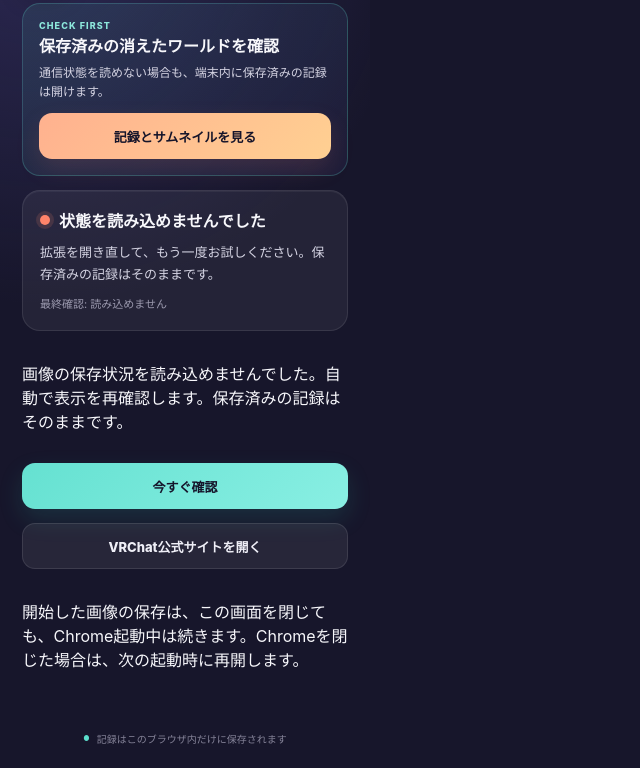
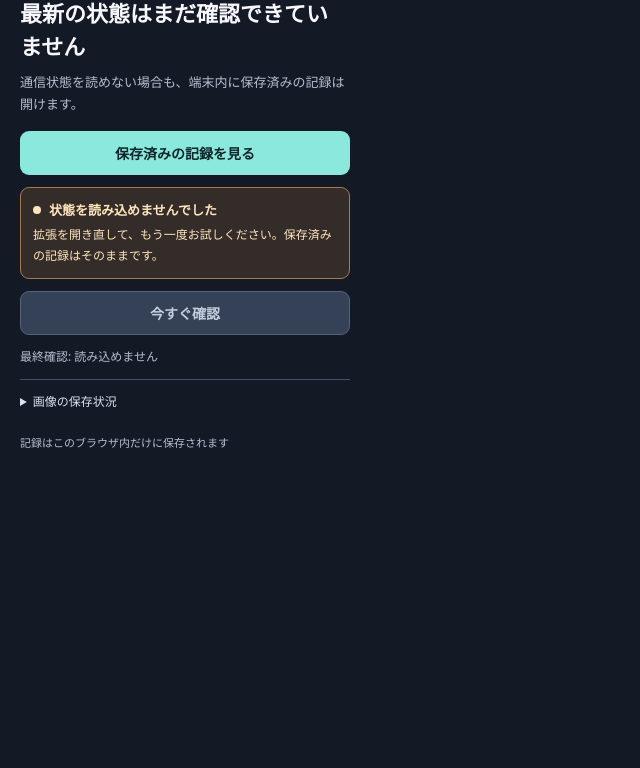
Before and after one commit to Na2ki-BB/vrc_favworld_check, a website with bundled scripts: page extension/popup.html in a window 1280 px wide. Shown: the part 77-845 px from the top of the page, without its empty margins (0-640 px from the left). After the commit the page ends 800 px from the top, so only its background shows below. Built offline with nearby package versions, Linux system fonts and the light colour scheme.

Commit message:
ポップアップの操作と状態表示を簡素化する
前回の観測結果と保存済みの名前・画像への導線を優先する。
ログイン導線は必要時のみ表示し、画像保存状況を折りたたみに整理する。
エラーと確認待ちは表示を維持し、処理中の二重操作を抑止する。

```diff
--- a/extension/popup.html
+++ b/extension/popup.html
@@ -9,48 +9,34 @@
   <body>
     <main class="popup-shell">
       <header class="brand">
-        <img src="icons/icon48.png" width="44" height="44" alt="">
-        <div>
-          <p class="eyebrow">VRC FAVORITE WORLD HISTORY</p>
-          <h1>お気に入り記録</h1>
-        </div>
+        <img src="icons/icon48.png" width="32" height="32" alt="">
+        <h1>お気に入りワールド記録</h1>
       </header>
 
       <section id="attention-card" class="attention-card" aria-live="polite">
-        <p class="eyebrow">CHECK FIRST</p>
-        <strong id="attention-title">消えたワールドを確認</strong>
-        <p id="attention-detail">保存済みの名前と画像をすぐ確認できます。</p>
-        <button id="dashboard-button" class="button button-attention" type="button">
-          記録とサムネイルを見る
-        </button>
+        <h2 id="attention-title">保存済みの状態を確認しています</h2>
+        <p id="attention-detail">しばらくお待ちください。</p>
+        <button id="dashboard-button" class="button button-primary" type="button">名前と画像を見る</button>
       </section>
 
-      <section class="status-card" aria-live="polite">
+      <section id="status-card" class="status-card" aria-live="polite" hidden>
         <div class="status-line">
           <span id="status-dot" class="status-dot is-idle" aria-hidden="true"></span>
           <strong id="status-title">状態を確認しています</strong>
         </div>
         <p id="status-detail">しばらくお待ちください。</p>
-        <p id="last-sync" class="muted">最終確認: まだありません</p>
       </section>
 
-      <p id="thumbnail-progress" class="muted" role="status" hidden></p>
-
-      <button id="sync-button" class="button button-primary" type="button">
-        今すぐ確認
-      </button>
-      <button id="login-button" class="button button-secondary" type="button">
-        VRChat公式サイトを開く
-      </button>
-
-      <p class="muted">開始した画像の保存は、この画面を閉じても、Chrome起動中は続きます。Chromeを閉じた場合は、次の起動時に再開します。</p>
-
+      <button id="login-button" class="button button-secondary" type="button" hidden>VRChat公式サイトを開く</button>
+      <button id="sync-button" class="button button-secondary" type="button" disabled>今すぐ確認</button>
+      <p id="last-sync" class="muted">最終確認: まだありません</p>
       <p id="action-message" class="action-message" role="status"></p>
 
-      <footer>
-        <span class="privacy-mark" aria-hidden="true">●</span>
-        記録はこのブラウザ内だけに保存されます
-      </footer>
+      <details class="record-status">
+        <summary>画像の保存状況</summary>
+        <p id="thumbnail-progress" class="muted" role="status" hidden></p>
+      </details>
+      <footer>記録はこのブラウザ内だけに保存されます</footer>
     </main>
     <script type="module" src="popup.js"></script>
   </body>
--- a/extension/popup.js
+++ b/extension/popup.js
@@ -7,6 +7,7 @@ import {
   normalizeCommandResponse,
   normalizeStatusResponse,
   presentStatus,
+  presentWorldOverview,
   presentThumbnailProgress
 } from "./lib/ui.js";
 
@@ -16,9 +17,12 @@ let statusRequest = 0;
 /** @type {number | null} */
 let lastKnownThumbnailSavedCount = null;
 let statusPolling = false;
+let syncInFlight = false;
+let lastKnownSyncing = false;
 /** @type {Promise<void> | null} */
 let statusInFlight = null;
 
+const statusCard = requiredElement("status-card");
 const statusDot = requiredElement("status-dot");
 const statusTitle = requiredElement("status-title");
 const statusDetail = requiredElement("status-detail");
@@ -69,12 +73,25 @@ async function readStatus() {
   thumbnailProgress.textContent = presentThumbnailProgress(status.thumbnailProgress, { savedCount: status.thumbnailSavedCount, hasProfile: status.activeProfileId !== null });
   thumbnailProgress.hidden = thumbnailProgress.textContent.length === 0;
   const presentation = presentStatus(status);
+  const hasBaseline = status.activeProfileId !== null && status.lastSuccessfulSyncAt !== null;
+  const overview = presentWorldOverview(status, {hasProfile: status.activeProfileId !== null});
+  const attentionCount = Math.max(status.attentionWorldCount, status.unavailableCount, status.missingCount);
+  const hasAttention = attentionCount > 0;
+  attentionCard.classList.toggle("is-alert", hasAttention);
+  attentionTitle.textContent = overview.title;
+  attentionDetail.textContent = hasAttention
+    ? "保存済みの名前と画像で確認できます。削除・非公開・手動解除の区別はできません。"
+    : !hasBaseline
+      ? "公式サイトでログインしてから「今すぐ確認」を押してください。記録前に消えたワールドは復元できません。"
+      : status.syncing
+        ? "前回の記録を表示しています。この画面を閉じても確認は続きます。"
+        : "前回の確認結果です。保存済みの記録は下のボタンから開けます。";
+  dashboardButton.textContent = hasAttention ? "名前と画像を見る" : "保存済みの記録を見る";
+  dashboardButton.className = `button ${hasBaseline ? "button-primary" : "button-secondary"}`;
+
+  statusCard.hidden = !status.syncing && presentation.tone !== "error" && status.pendingProbeCount === 0 && status.favoriteGroupStatus !== "stale";
   const operationalPresentation = presentation.tone === "attention"
-    ? {
-        tone: "ready",
-        title: "前回の確認は完了しています",
-        detail: "保存済みの要確認ワールドは、上のボタンから確認できます。"
-      }
+    ? {tone: "ready", title: "前回の確認は完了しています", detail: status.pendingProbeCount > 0 ? `個別確認待ちが${status.pendingProbeCount.toLocaleString("ja-JP")}件あります。` : "保存済みの記録を表示しています。"}
     : presentation;
   statusDot.className = `status-dot is-${operationalPresentation.tone}`;
   statusTitle.textContent = operationalPresentation.title;
@@ -82,32 +99,15 @@ async function readStatus() {
     ? " お気に入りリスト名は、前回確認できた名前を表示しています。"
     : "";
   statusDetail.textContent = `${operationalPresentation.detail}${groupNameWarning}`;
-  lastSync.textContent =
-    status.lastSuccessfulSyncAt === null
-      ? "最終確認: まだありません"
-      : `最終確認: ${formatDateTime(status.lastSuccessfulSyncAt)}`;
-  syncButton.disabled = status.syncing;
-  syncButton.textContent = status.syncing ? "確認しています…" : "今すぐ確認";
-  const attentionCount = Math.max(
-    status.attentionWorldCount,
-    status.unavailableCount,
-    status.missingCount
-  );
-  const hasAttention = attentionCount > 0;
-  attentionCard.classList.toggle("is-alert", hasAttention);
-  if (status.unavailableCount > 0) {
-    attentionTitle.textContent = `要確認のワールドが${attentionCount.toLocaleString("ja-JP")}件あります`;
-    attentionDetail.textContent = `現在アクセス不可${status.unavailableCount.toLocaleString("ja-JP")}件を最優先で表示します。保存済みの名前と画像を確認できます。`;
-    dashboardButton.textContent = "記録とサムネイルを見る";
-  } else if (hasAttention) {
-    attentionTitle.textContent = `お気に入り一覧から外れたワールドが${attentionCount.toLocaleString("ja-JP")}件あります`;
-    attentionDetail.textContent = "手動でお気に入り解除した場合も含まれます。保存済みの情報を確認できます。";
-    dashboardButton.textContent = "記録とサムネイルを見る";
-  } else {
-    attentionTitle.textContent = "現在、消えた可能性のあるワールドはありません";
-    attentionDetail.textContent = "ここからいつでも、保存済みの名前・画像・状態を確認できます。";
-    dashboardButton.textContent = "記録とサムネイルを見る";
-  }
+  lastSync.textContent = status.lastSuccessfulSyncAt === null
+    ? "最終確認: まだありません"
+    : `最終確認: ${formatDateTime(status.lastSuccessfulSyncAt)}`;
+  lastKnownSyncing = status.syncing;
+  syncButton.disabled = status.syncing || syncInFlight;
+  syncButton.textContent = syncButton.disabled ? "確認しています…" : "今すぐ確認";
+  syncButton.className = `button ${hasBaseline ? "button-secondary" : "button-primary"}`;
+  loginButton.hidden = status.syncing || (hasBaseline && !status.authRequired);
+
 }
 
 function showUnavailableStatus() {
@@ -115,17 +115,20 @@ function showUnavailableStatus() {
   const saved = lastKnownThumbnailSavedCount === null ? "" : `保存済み画像${lastKnownThumbnailSavedCount.toLocaleString("ja-JP")}件。`;
   thumbnailProgress.textContent = `${saved}画像の保存状況を読み込めませんでした。自動で表示を再確認します。保存済みの記録はそのままです。`;
   thumbnailProgress.hidden = false;
+  statusCard.hidden = false;
   statusDot.className = "status-dot is-error";
   statusTitle.textContent = "状態を読み込めませんでした";
   statusDetail.textContent = "拡張を開き直して、もう一度お試しください。保存済みの記録はそのままです。";
   lastSync.textContent = "最終確認: 読み込めません";
   attentionCard.classList.remove("is-alert");
-  attentionTitle.textContent = "保存済みの消えたワールドを確認";
+  attentionTitle.textContent = "最新の状態はまだ確認できていません";
   attentionDetail.textContent = "通信状態を読めない場合も、端末内に保存済みの記録は開けます。";
-  dashboardButton.textContent = "記録とサムネイルを見る";
+  dashboardButton.textContent = "保存済みの記録を見る";
 }
 
 syncButton.addEventListener("click", async () => {
+  if (syncInFlight || lastKnownSyncing) return;
+  syncInFlight = true;
   syncButton.disabled = true;
   syncButton.textContent = "確認しています…";
   actionMessage.textContent = "VRChatのお気に入りを確認しています。";
@@ -143,8 +146,10 @@ syncButton.addEventListener("click", async () => {
   } catch {
     actionMessage.textContent = "確認を開始できませんでした。拡張を開き直して、もう一度お試しください。";
     showUnavailableStatus();
-    syncButton.disabled = false;
-    syncButton.textContent = "今すぐ確認";
+  } finally {
+    syncInFlight = false;
+    syncButton.disabled = lastKnownSyncing;
+    syncButton.textContent = lastKnownSyncing ? "確認しています…" : "今すぐ確認";
   }
 });
 
--- a/extension/styles/popup.css
+++ b/extension/styles/popup.css
@@ -1,233 +1,143 @@
 :root {
   color-scheme: dark;
-  font-family: Inter, "Noto Sans JP", "Yu Gothic UI", system-ui, sans-serif;
-  background: #17162b;
-  color: #f7f7fb;
+  font-family: "Noto Sans JP", "Yu Gothic UI", system-ui, sans-serif;
+  color: #f6f6fb;
+  background: #131925;
 }
-
 * {
   box-sizing: border-box;
 }
-
+[hidden] {
+  display: none !important;
+}
 body {
   width: 370px;
-  min-height: 560px;
   margin: 0;
-  background:
-    radial-gradient(circle at 10% 0%, rgb(82 75 157 / 35%), transparent 42%),
-    #17162b;
 }
-
 button {
   font: inherit;
 }
-
 .popup-shell {
   display: grid;
-  gap: 14px;
-  padding: 22px;
+  gap: 12px;
+  padding: 20px;
 }
-
 .brand {
   display: flex;
   align-items: center;
-  gap: 12px;
+  gap: 10px;
 }
-
 .brand img {
-  border-radius: 14px;
-  box-shadow: 0 8px 24px rgb(0 0 0 / 28%);
+  border-radius: 8px;
 }
-
-.eyebrow {
-  margin: 0 0 3px;
-  color: #8de8dc;
-  font-size: 9px;
-  font-weight: 800;
-  letter-spacing: 0.12em;
-}
-
 h1 {
   margin: 0;
-  font-size: 20px;
-  letter-spacing: 0.02em;
+  font-size: 16px;
 }
-
-.attention-card {
-  padding: 16px;
-  border: 1px solid rgb(91 222 204 / 24%);
-  border-radius: 18px;
-  background: linear-gradient(135deg, rgb(91 222 204 / 10%), rgb(82 75 157 / 12%));
-}
-
-.attention-card.is-alert {
-  border-color: rgb(255 132 106 / 36%);
-  background: linear-gradient(135deg, rgb(255 132 106 / 15%), rgb(108 58 88 / 12%));
-}
-
-.attention-card.is-alert .eyebrow {
-  color: #ffb09d;
-}
-
-.attention-card > strong {
-  display: block;
-  font-size: 16px;
+h2 {
+  margin: 0 0 8px;
+  font-size: 22px;
   line-height: 1.5;
 }
-
-.attention-card > p:not(.eyebrow) {
-  margin: 6px 0 12px;
-  color: #d5d4e3;
-  font-size: 12px;
-  line-height: 1.55;
+p {
+  overflow-wrap: anywhere;
+  line-height: 1.7;
 }
-
+.attention-card {
+  margin-top: 10px;
+}
+.attention-card.is-alert h2 {
+  color: #ffcfb8;
+}
+.attention-card > p {
+  margin: 0 0 16px;
+  color: #b5bfd0;
+  font-size: 13px;
+}
+.button {
+  width: 100%;
+  min-height: 44px;
+  padding: 10px 14px;
+  border: 1px solid transparent;
+  border-radius: 9px;
+  font-size: 14px;
+  font-weight: 750;
+  cursor: pointer;
+}
+.button-primary {
+  color: #10252a;
+  background: #8ae9dc;
+}
+.button-secondary {
+  color: #f6f6fb;
+  background: #344157;
+  border-color: #60708a;
+}
+.button:hover:not(:disabled) {
+  filter: brightness(1.1);
+}
+.button:disabled {
+  color: #c4cede;
+  background: #344157;
+  border-color: #53637c;
+  cursor: wait;
+}
+.button:focus-visible, summary:focus-visible {
+  outline: 3px solid #ffd48a;
+  outline-offset: 3px;
+}
 .status-card {
-  min-height: 132px;
-  padding: 17px;
-  border: 1px solid rgb(255 255 255 / 9%);
-  border-radius: 18px;
-  background: rgb(255 255 255 / 6%);
-  box-shadow: inset 0 1px rgb(255 255 255 / 5%);
+  padding: 12px;
+  border: 1px solid #a37b4d;
+  border-radius: 9px;
+  color: #ffe5bd;
+  background: #342c29;
 }
-
 .status-line {
   display: flex;
   align-items: center;
-  gap: 9px;
+  gap: 8px;
+  font-size: 13px;
 }
-
 .status-dot {
-  width: 10px;
-  height: 10px;
-  border-radius: 999px;
-  background: #9ca3af;
-  box-shadow: 0 0 0 4px rgb(156 163 175 / 13%);
+  width: 8px;
+  height: 8px;
+  flex-shrink: 0;
+  border-radius: 50%;
+  background: currentColor;
 }
-
-.status-dot.is-ready {
-  background: #5bdecc;
-  box-shadow: 0 0 0 4px rgb(91 222 204 / 14%);
+.status-card p {
+  margin: 6px 0 0;
+  font-size: 12px;
 }
-
-.status-dot.is-working {
-  background: #f7c76f;
-  box-shadow: 0 0 0 4px rgb(247 199 111 / 14%);
-  animation: pulse 1.35s ease-in-out infinite;
+.muted {
+  margin: 0;
+  color: #b5bfd0;
+  font-size: 12px;
 }
-
-.status-dot.is-attention {
-  background: #ff9b74;
-  box-shadow: 0 0 0 4px rgb(255 155 116 / 18%);
+.action-message {
+  margin: 0;
+  color: #ffd0bf;
+  font-size: 12px;
 }
-
-.status-dot.is-error {
-  background: #ff846a;
-  box-shadow: 0 0 0 4px rgb(255 132 106 / 14%);
+.action-message:empty {
+  display: none;
 }
-
-.status-card p {
-  margin: 10px 0 0;
-  color: #d5d4e3;
-  font-size: 13px;
-  line-height: 1.65;
+.record-status {
+  border-top: 1px solid #41516a;
 }
-
-.status-card .muted {
-  color: #9c9aaf;
-  font-size: 11px;
-}
-
-.button {
-  width: 100%;
-  min-height: 46px;
-  border: 0;
-  border-radius: 13px;
-  font-size: 13px;
-  font-weight: 800;
-  cursor: pointer;
-  transition: transform 120ms ease, filter 120ms ease;
-}
-
-.button:hover:not(:disabled) {
-  filter: brightness(1.06);
-  transform: translateY(-1px);
-}
-
-.button:focus-visible,
-.text-button:focus-visible {
-  outline: 3px solid rgb(91 222 204 / 46%);
-  outline-offset: 2px;
-}
-
-.button:disabled {
-  cursor: wait;
-  opacity: 0.58;
-}
-
-.button-primary {
-  color: #15142a;
-  background: linear-gradient(135deg, #65e1d1, #89efe3);
-  box-shadow: 0 10px 25px rgb(50 193 177 / 15%);
-}
-
-.button-secondary {
-  border: 1px solid rgb(255 255 255 / 10%);
-  color: #efeff7;
-  background: rgb(255 255 255 / 7%);
-}
-
-.button-attention {
-  color: #15142a;
-  background: linear-gradient(135deg, #ffb18f, #ffd092);
-  box-shadow: 0 10px 25px rgb(255 132 106 / 13%);
-}
-
-.text-button {
-  display: flex;
-  justify-content: center;
-  gap: 8px;
-  border: 0;
-  color: #bdbbd2;
-  background: transparent;
+.record-status summary {
+  padding: 12px 0;
+  color: #d9e4f2;
   font-size: 12px;
   cursor: pointer;
 }
-
-.action-message {
-  min-height: 18px;
-  margin: -5px 0 0;
-  color: #ffc4b7;
+footer {
+  color: #b5bfd0;
   font-size: 11px;
-  line-height: 1.5;
-  text-align: center;
 }
-
-footer {
-  display: flex;
-  justify-content: center;
-  align-items: center;
-  gap: 7px;
-  padding-top: 3px;
-  color: #858398;
-  font-size: 10px;
-}
-
-.privacy-mark {
-  color: #5bdecc;
-  font-size: 7px;
-}
-
-@keyframes pulse {
-  50% {
-    opacity: 0.45;
-    transform: scale(0.8);
+@media (forced-colors: active) {
+  .button {
+    border: 1px solid ButtonText;
   }
 }
-
-@media (prefers-reduced-motion: reduce) {
-  * {
-    animation: none !important;
-    transition: none !important;
-  }
-}
```
Also changed, not shown: docs/ARCHITECTURE.md (+3 -0 lines), tests/ui.test.js (+60 -1 lines), README.md.
